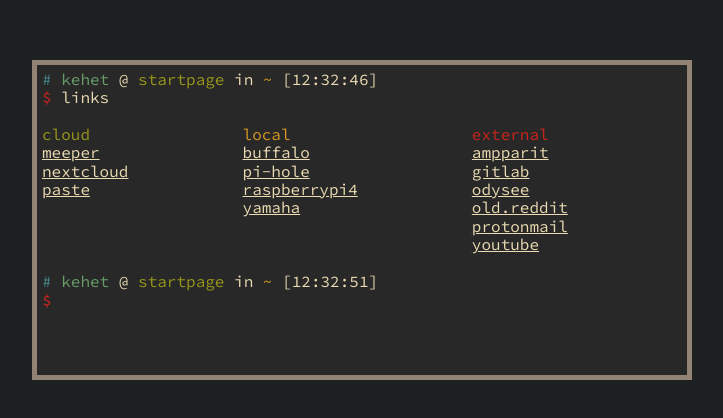
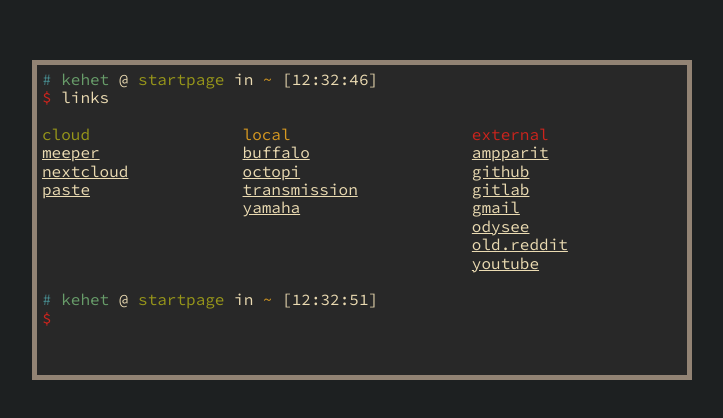
Before and after one commit to Kehet/start-kehet-com, a website built with Vite: page index.html in a window 1280 px wide. Shown: the part 180-598 px from the top of the page, without its empty margins (278-1001 px from the left). Built offline with nearby package versions, Linux system fonts and the light colour scheme.

Commit message:
update links

```diff
--- a/index.html
+++ b/index.html
@@ -33,18 +33,19 @@
         <ul>
             <li class="dark_yellow">local</li>
             <li><a href="http://192.168.1.11/" rel="nofollow">buffalo</a></li>
-            <li><a href="http://192.168.1.10/admin/" rel="nofollow">pi-hole</a></li>
-            <li><a href="http://192.168.1.12/" rel="nofollow">raspberrypi4</a></li>
+            <li><a href="http://octopi.local" rel="nofollow">octopi</a></li>
+            <li><a href="http://homefen.local:9091/transmission/" rel="nofollow">transmission</a></li>
             <li><a href="http://192.168.1.5/" rel="nofollow">yamaha</a></li>
         </ul>
 
         <ul>
             <li class="dark_red">external</li>
             <li><a href="https://www.ampparit.com/" rel="nofollow">ampparit</a></li>
+            <li><a href="https://github.com/" rel="nofollow">github</a></li>
             <li><a href="https://gitlab.com/" rel="nofollow">gitlab</a></li>
+            <li><a href="https://mail.google.com/mail/u/3/#inbox" rel="nofollow">gmail</a></li>
             <li><a href="https://odysee.com/" rel="nofollow">odysee</a></li>
             <li><a href="https://old.reddit.com/" rel="nofollow">old.reddit</a></li>
-            <li><a href="https://mail.protonmail.com/login" rel="nofollow">protonmail</a></li>
             <li><a href="https://www.youtube.com/" rel="nofollow">youtube</a></li>
         </ul>
     </div>
```
